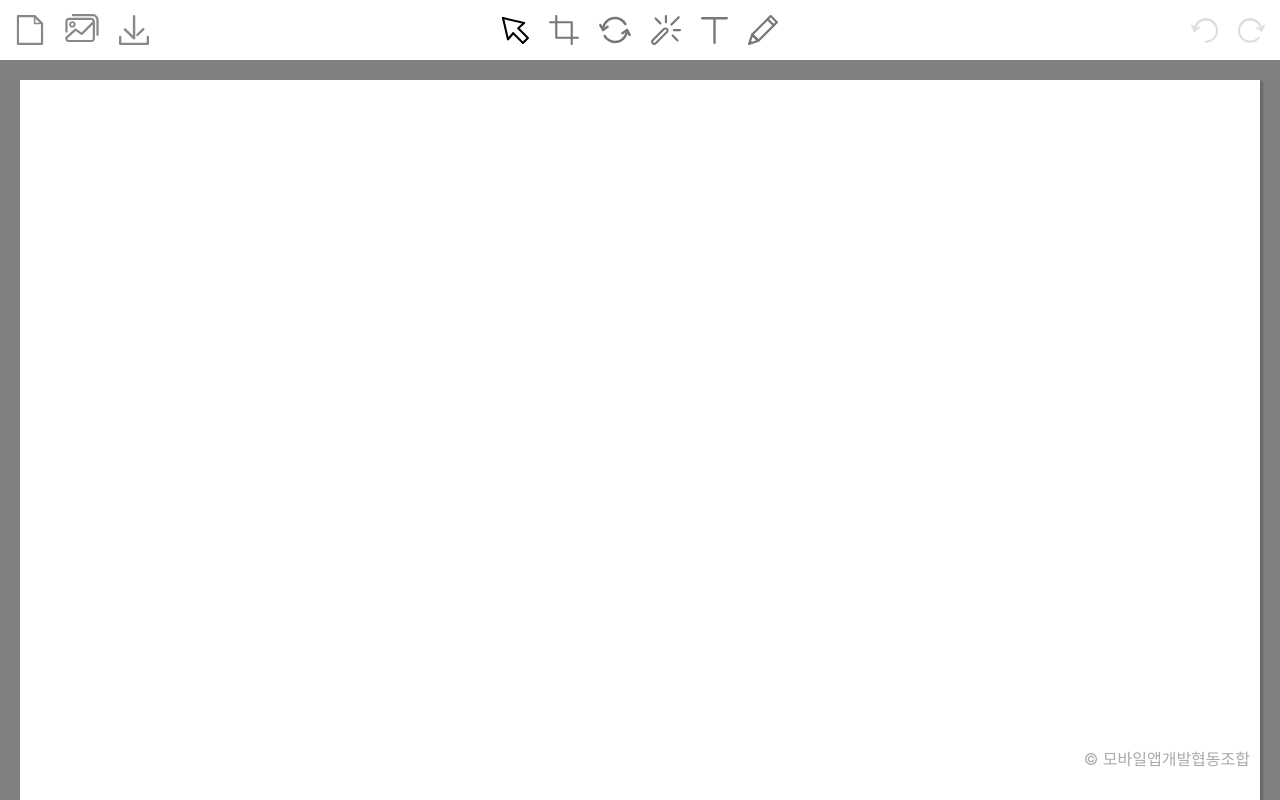
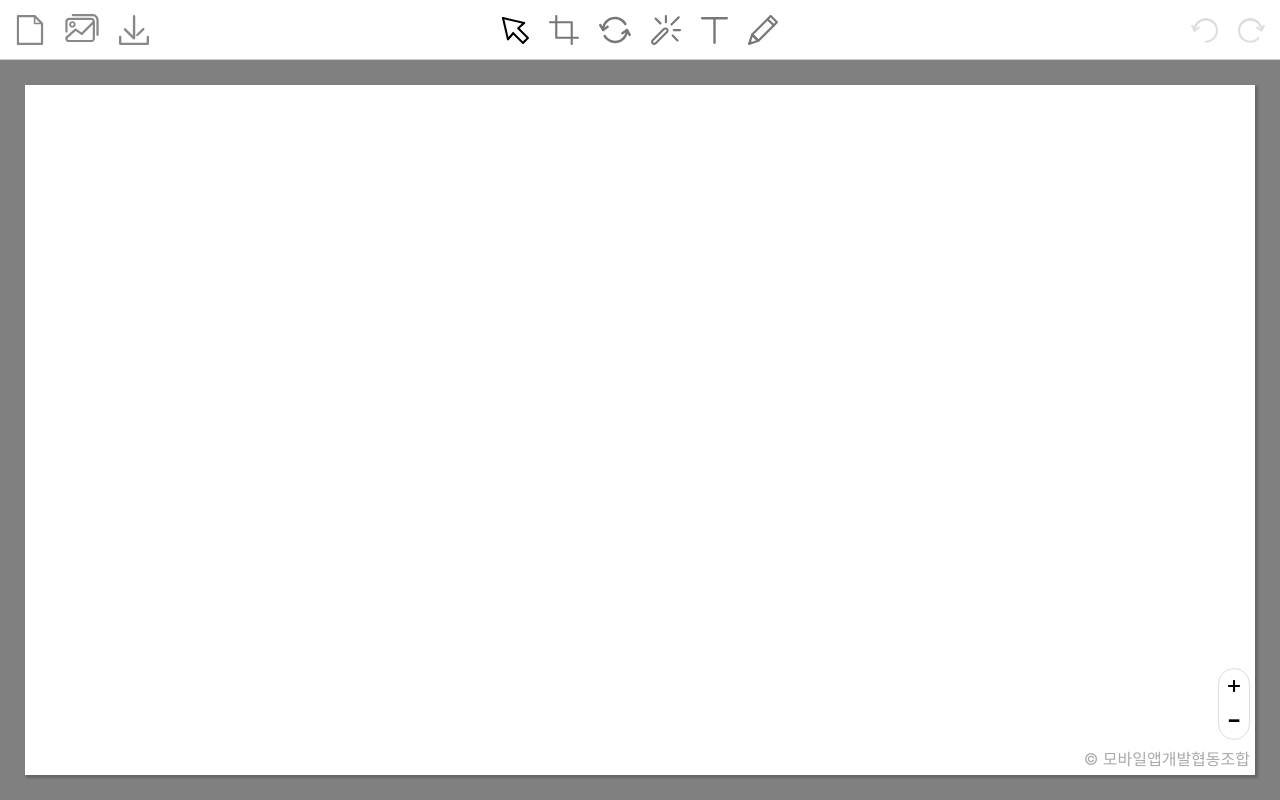
Before and after one commit to wstarY25/image-editor, a React (Create React App) app: page / in a window 1280 px wide. Built offline with nearby package versions, Linux system fonts and the light colour scheme.

Commit message:
Feat: 확대, 축소, 이동 기능 구현

```diff
--- a/src/components/Canvas.js
+++ b/src/components/Canvas.js
@@ -1,16 +1,19 @@
 import { useEffect, useRef, useState } from "react";
 import styled from "styled-components";
 
+import { moveStart, move, moveEnd } from "../hooks/Move";
+import { zoomIn, zoomOut } from "../hooks/Zoom";
 import { saveHistory } from "../hooks/SaveHistory";
 import { startDrawing, draw } from "../hooks/Drawing";
 import { startDrag, handleDrag, cropAction } from "../hooks/Crop";
 import { textbox } from "../hooks/Textbox";
 
 
-export default function Canvas({ canvasRef, canvasSize, setCanvasSize, canvasHistory, setCanvasHistory, currentStateIndex, setCurrentStateIndex,
+export default function Canvas({ canvasRef, canvasScale, setCanvasScale, canvasHistory, setCanvasHistory, currentStateIndex, setCurrentStateIndex,
                                  active, setActive, cropRatio, setCropRatio, pencilColor, setPencilColor, textContent, setTextContent, textColor, setTextColor }) {
   const canvasContainerRef = useRef(null);
-  const [size, setSize] = useState({ width: window.innerWidth, height: window.innerHeight });
+  const [isMoving, setIsMoving] = useState(false);
+  const [mouseOffset, setMouseOffset] = useState({ x: 0, y: 0});
   const [isDrawing, setIsDrawing] = useState(false);
   const [isDragging, setIsDragging] = useState(false);
   const [startPosition, setStartPosition] = useState({ x: 0, y: 0 });
@@ -18,27 +21,24 @@ export default function Canvas({ canvasRef, canvasSize, setCanvasSize, canvasHis
   useEffect(() => {
     const canvas = canvasRef.current;
 
-    const handleResize = () => {
-      // Canvas 크기 설정
-      canvas.width = canvasContainerRef.current.offsetWidth;
-      canvas.height = canvasContainerRef.current.offsetHeight;
-    };
+    // canvas 초기 사이즈 설정
+    canvas.width = canvasContainerRef.current.offsetWidth - 50;
+    canvas.height = canvasContainerRef.current.offsetHeight - 50;
 
-    // 초기 사이즈 설정
-    handleResize();
+    // canvas 초기 위치 설정
+    canvas.style.transform = 'translate(25px, 25px)';
 
-    // history 시작
+    // 첫 history 저장
     saveHistory(canvasRef, setCanvasHistory, currentStateIndex, setCurrentStateIndex);
-
-    // 리사이즈 이벤트 처리
-    window.addEventListener('resize', handleResize);
-    return () => { window.removeEventListener('resize', handleResize); };
   }, []);
 
-  useEffect(() => {
-    setSize({ width: window.innerWidth, height: window.innerHeight });
-  }, [window.innerWidth, window.innerHeight]);
-
+  const handleMove = (e, props) => {
+    if (active === 'cursor') {
+      if (props === 'down') moveStart(e, canvasRef, setIsMoving, setMouseOffset, canvasScale);
+      else if (props === 'move') move(e, canvasRef, isMoving, mouseOffset, canvasScale);
+      else if (props === 'up') moveEnd(setIsMoving);
+    }
+  }
 
   const handleMouse = (e, props) => {
     if (active === 'pencil') {
@@ -64,35 +64,52 @@ export default function Canvas({ canvasRef, canvasSize, setCanvasSize, canvasHis
 
 
   return (
-    <Wrapper size={size}>
-      <CanvasContainer ref={canvasContainerRef}>
-        <canvas id="canvas" ref={canvasRef}
-          onMouseDown={(e) => handleMouse(e, 'down')} onMouseMove={(e) => handleMouse(e, 'move')}
-          onMouseUp={(e) => handleMouse(e, 'up')} onMouseOut={(e) => handleMouse(e, 'out')} />
-      </CanvasContainer>
+    <Wrapper ref={canvasContainerRef}
+      onMouseDown={(e) => handleMove(e, 'down')} onMouseMove={(e) => handleMove(e, 'move')} onMouseUp={(e) => handleMove(e, 'up')}>
+      <canvas id="canvas" ref={canvasRef}
+        onMouseDown={(e) => handleMouse(e, 'down')} onMouseMove={(e) => handleMouse(e, 'move')}
+        onMouseUp={(e) => handleMouse(e, 'up')} onMouseOut={(e) => handleMouse(e, 'out')} />
+      { active === 'cursor' &&
+      <ZoomButtonContainer>
+        <ZoomButton size='25px' onClick={() => zoomIn(canvasRef, canvasScale, setCanvasScale)}>+</ZoomButton>
+        <ZoomButton size='33px' onClick={() => zoomOut(canvasRef, canvasScale, setCanvasScale)}>-</ZoomButton>
+      </ZoomButtonContainer> }
     </Wrapper>
   );
 }
 
 
 const Wrapper = styled.div`
+  position: relative;
   width: 100%;
   height: 100%;
   box-sizing: border-box;
-  display: flex;
-  justify-content: ${(props) => props.size.width > 1560 && "center"};
-  align-items: ${(props) => props.size.height > 820 && "center"};
-  padding: 10px;
-  overflow: scroll;
-`;
-
-const CanvasContainer = styled.div`
-  width: 1500px;
-  height: 720px;
-  margin: 10px;
+  overflow: hidden;
 
   canvas {
     background-color: white;
     box-shadow: 2px 2px 2px 1px #666666;
   }
 `;
+
+const ZoomButtonContainer = styled.div`
+  position: absolute;
+  right: 30px;
+  bottom: 60px;
+  width: 30px;
+  height: 70px;
+  border-radius: 30px;
+  border: 1px solid #DDDDDD;
+  background-color: rgba(255, 255, 255, 0.5);
+`;
+
+const ZoomButton = styled.div`
+  width: 30px;
+  height: 30px;
+  font-size: ${(props) => props.size};
+  line-height: 30px;
+  text-align: center;
+  cursor: pointer;
+
+  &:first-child { margin-bottom: 5px; }
+`;
--- a/src/components/Main.js
+++ b/src/components/Main.js
@@ -6,7 +6,7 @@ import Canvas from "./Canvas";
 
 export default function Main() {
   const canvasRef = useRef(null);
-  const [canvasSize, setCanvasSize] = useState({width: 0, height: 0});
+  const [canvasScale, setCanvasScale] = useState(1);
   const [canvasHistory, setCanvasHistory] = useState([]);
   const [currentStateIndex, setCurrentStateIndex] = useState(-1);
   const [active, setActive] = useState('cursor');
@@ -18,7 +18,7 @@ export default function Main() {
   return (
     <Body>
       <Top>
-        <TopBar canvasRef={canvasRef} canvasSize={canvasSize} setCanvasSize={setCanvasSize}
+        <TopBar canvasRef={canvasRef} canvasScale={canvasScale} setCanvasScale={setCanvasScale}
           canvasHistory={canvasHistory} setCanvasHistory={setCanvasHistory}
           currentStateIndex={currentStateIndex} setCurrentStateIndex={setCurrentStateIndex}
           active={active} setActive={setActive}
@@ -27,7 +27,7 @@ export default function Main() {
           textContent={textContent} setTextContent={setTextContent} textColor={textColor} setTextColor={setTextColor} />
       </Top>
       <CanvasContainer>
-        <Canvas canvasRef={canvasRef} canvasSize={canvasSize} setCanvasSize={setCanvasSize}
+        <Canvas canvasRef={canvasRef} canvasScale={canvasScale} setCanvasScale={setCanvasScale}
           canvasHistory={canvasHistory} setCanvasHistory={setCanvasHistory}
           currentStateIndex={currentStateIndex} setCurrentStateIndex={setCurrentStateIndex}
           active={active} setActive={setActive}
@@ -49,6 +49,10 @@ const Body = styled.div`
 const Top = styled.div`
   width: 100%;
   height: 60px;
+  border-width: 0 0 1px;
+  border-style: solid;
+  border-color: #CCCCCC;
+  box-sizing: border-box;
 `;
 
 const CanvasContainer = styled.div`
--- a/src/components/TopBar.js
+++ b/src/components/TopBar.js
@@ -22,7 +22,7 @@ import { filter } from "../hooks/Filter";
 import { undo, redo } from "../hooks/UndoRedo";
 
 
-export default function TopBar({ canvasRef, canvasSize, setCanvasSize, canvasHistory, setCanvasHistory, currentStateIndex, setCurrentStateIndex,
+export default function TopBar({ canvasRef, canvasScale, setCanvasScale, canvasHistory, setCanvasHistory, currentStateIndex, setCurrentStateIndex,
                                  active, setActive, cropRatio, setCropRatio, pencilColor, setPencilColor, textContent, setTextContent, textColor, setTextColor }) {
     const [detailTopBar, setDetailTopBar] = useState('cursor');
 
@@ -37,6 +37,13 @@ export default function TopBar({ canvasRef, canvasSize, setCanvasSize, canvasHis
     if (active === 'cursor') setDetailTopBar('cursor');
   }, [active])
 
+  const save = (e, props) => {
+    if (props === 'click' || (props === 'key' && e.ctrlKey && e.key === 's')) {
+      saveFile(canvasRef);
+      saveHistory(canvasRef, setCanvasHistory, currentStateIndex, setCurrentStateIndex);
+    }
+  }
+
   const handleRotation = (angle) => {
     rotation(canvasRef, angle);
     saveHistory(canvasRef, setCanvasHistory, currentStateIndex, setCurrentStateIndex);
@@ -48,11 +55,10 @@ export default function TopBar({ canvasRef, canvasSize, setCanvasSize, canvasHis
   }
 
   const handleUndoRedo = (props) => {
-    if (props === 'undo' && currentStateIndex > 0) {
+    if (props === 'undo' && currentStateIndex > 0)
       undo(canvasRef, canvasHistory, currentStateIndex, setCurrentStateIndex);
-    } else if (currentStateIndex < canvasHistory.length - 1) {
+    else if (currentStateIndex < canvasHistory.length - 1)
       redo(canvasRef, canvasHistory, currentStateIndex, setCurrentStateIndex);
-    }
   }
 
 
@@ -63,7 +69,7 @@ export default function TopBar({ canvasRef, canvasSize, setCanvasSize, canvasHis
         <label htmlFor="image-upload"><ImageIcon /></label>
         <input id="image-upload" type="file" accept="image/*" style={{ display: 'none' }}
           onChange={(e) => { inputImage(e, canvasRef); saveHistory(canvasRef, setCanvasHistory, currentStateIndex, setCurrentStateIndex); }} />
-        <DownloadIcon onClick={() => { saveFile(canvasRef); saveHistory(canvasRef, setCanvasHistory, currentStateIndex, setCurrentStateIndex); }} />
+        <DownloadIcon onClick={(e) => save(e, 'click')} onKeyDown={(e) => save(e, 'key')} />
       </Left>
       <Center>
         <CursorIcon fill={active === 'cursor' ? 'black' : '#777777'} onClick={() => handleClick('cursor')} />
@@ -178,7 +184,7 @@ const DetailBar = styled.div`
   align-items: center;
   width: 100%;
   height: 50px;
-  border-width: 1px 0;
+  border-width: 0 0 1px;
   border-style: solid;
   border-color: #CCCCCC;
   box-sizing: border-box;
--- /dev/null
+++ b/src/hooks/Move.js
@@ -0,0 +1,19 @@
+const moveStart = (event, canvasRef, setIsMoving, setMouseOffset, canvasScale) => {
+  setIsMoving(true);
+  const containerRect = canvasRef.current.getBoundingClientRect();
+  const offsetX = event.clientX - containerRect.left;
+  const offsetY = event.clientY - containerRect.top;
+  setMouseOffset({ x: offsetX, y: offsetY });
+};
+
+const move = (event, canvasRef, isMoving, mouseOffset, canvasScale) => {
+  if (isMoving) {
+    canvasRef.current.style.transform = `translate(${(event.clientX - mouseOffset.x) * canvasScale}px, ${(event.clientY - mouseOffset.y - 60) * canvasScale}px) scale(${canvasScale})`;
+  };
+};
+
+const moveEnd = (setIsMoving) => {
+  setIsMoving(false);
+};
+
+export { moveStart, move, moveEnd };
--- /dev/null
+++ b/src/hooks/Zoom.js
@@ -0,0 +1,15 @@
+const zoomIn = (canvasRef, canvasScale, setCanvasScale) => {
+  let translate = '';
+  if (canvasRef.current.style.transform && canvasRef.current.style.transform.startsWith("translate")) translate = canvasRef.current.style.transform.split(" ")[0] + ' ' + canvasRef.current.style.transform.split(" ")[1];
+  canvasRef.current.style.transform = `${translate} scale(${canvasScale + 0.2})`;
+  setCanvasScale(canvasScale + 0.2);
+};
+
+const zoomOut = (canvasRef, canvasScale, setCanvasScale) => {
+  let translate = '';
+  if (canvasRef.current.style.transform && canvasRef.current.style.transform.startsWith("translate")) translate = canvasRef.current.style.transform.split(" ")[0] + ' ' + canvasRef.current.style.transform.split(" ")[1];
+  canvasRef.current.style.transform = `${translate} scale(${canvasScale - 0.2})`;
+  setCanvasScale(canvasScale - 0.2);
+};
+
+export { zoomIn, zoomOut };
```
